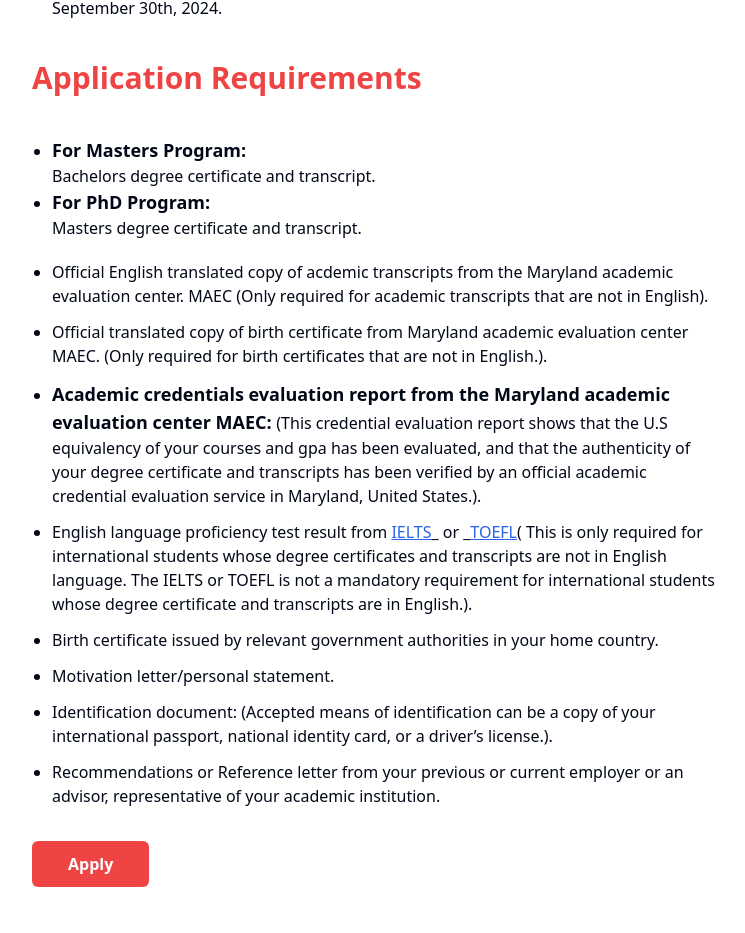
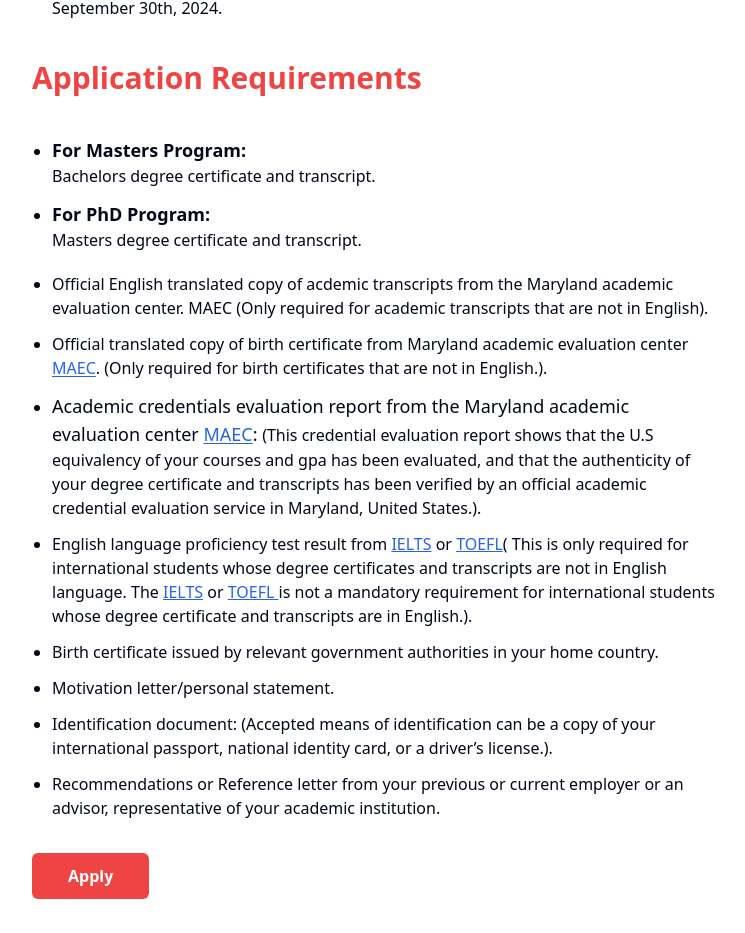
Before and after one commit to Babithkp/studyinmaryland-frontend, a React (Vite) app: page /Scholarships in a window 1280 px wide. Shown: the part 1636-2569 px from the top of the page, without its empty margins (264-1009 px from the left). Built offline with nearby package versions, Linux system fonts and the light colour scheme.

Commit message:
again text change

```diff
--- a/src/components/app/ApplicationPortal.tsx
+++ b/src/components/app/ApplicationPortal.tsx
@@ -1,4 +1,5 @@
-export default function ApplicationPortal() {  return (
+export default function ApplicationPortal() {
+  return (
     <main className="flex items-center justify-center">
       <section className="w-[60%] p-10 max-md:w-full max-md:p-4 font-medium">
         <article className="">
@@ -6,9 +7,9 @@ export default function ApplicationPortal() {  return (
             How To Apply:
           </h1>
           <p className="text-md my-5">
-            The following guide are the requirements to apply for the study in
-            Maryland scholarship to study a masters or phd degree program at one
-            of our partner universities.
+            The following guide are the requirements to apply for the
+            Study-In-Maryland scholarship to study a masters or phd degree
+            program at one of our partner universities.
           </p>
           <p className="text-md my-5">
             The Study-In-Maryland scholarship recipients are automatically
@@ -18,8 +19,7 @@ export default function ApplicationPortal() {  return (
           <p className="text-md my-5">
             International students would have to fill the online application
             form and upload the following documents on the application portal to
-            successfully submit their Study-In-Maryland scholarship and
-            admission application.
+            successfully submit their Study-In-Maryland scholarship application.
           </p>
           <div className="text-md my-5">
             <ul className="ml-5 list-disc flex flex-col gap-3">
@@ -42,13 +42,13 @@ export default function ApplicationPortal() {  return (
                 students).
               </li>
               <li>
-                UPload your IELTS or TOEFL test result from
+                Upload your IELTS or TOEFL test result from
                 <a
                   href={"https://ielts.org"}
                   target="_blank"
                   className="ml-2 underline-offset-2 underline text-blue-800 mr-1"
                 >
-                IELTS
+                  IELTS
                 </a>
                 or
                 <a
@@ -56,7 +56,7 @@ export default function ApplicationPortal() {  return (
                   target="_blank"
                   className="ml-2 underline-offset-2 underline text-blue-800 mr-1"
                 >
-                ETS
+                  TOEFL
                 </a>
                 ( This is only required for students whose degree certificates
                 and transcripts are not in English language)
@@ -86,8 +86,8 @@ export default function ApplicationPortal() {  return (
               </li>
               <li>
                 Upload a recommendation or reference letter from your previous
-                or current employer or an academic advisor from your
-                academic institution.
+                or current employer or an academic advisor from your academic
+                institution.
               </li>
             </ul>
           </div>
--- a/src/components/app/PartnerUniversities.tsx
+++ b/src/components/app/PartnerUniversities.tsx
@@ -195,7 +195,7 @@ export default function PartnerUniversities() {
                     </li>
                   </ul>
                   <li>
-                    Only original scanned copies of bachelor or masters degree
+                    only original scanned copies of bachelor or masters degree
                     certificates and transcripts are accepted.
                   </li>
                 </li>
--- a/src/components/app/Scholarships.tsx
+++ b/src/components/app/Scholarships.tsx
@@ -1,5 +1,6 @@
-import studentsImg from "/scholarshipStudents.jpg"
-import { useEffect } from "react";import HomeSlider from "./com/objects/HomeSlider";
+import studentsImg from "/scholarshipStudents.jpg";
+import { useEffect } from "react";
+import HomeSlider from "./com/objects/HomeSlider";
 export default function Scholarships() {
   useEffect(() => {
     const url = new URLSearchParams(window.location.search);
@@ -18,8 +19,8 @@ export default function Scholarships() {
   return (
     <main className="flex flex-col items-center justify-center">
       <section className="w-[60%] p-10 max-md:w-full max-md:p-4 font-medium">
-      <figure>
-          <img src={studentsImg} alt="Students" loading="lazy"/>
+        <figure>
+          <img src={studentsImg} alt="Students" loading="lazy" />
         </figure>
         <article>
           <p className="my-10 text-3xl font-bold text-red-500 max-md:text-3xl">
@@ -33,10 +34,9 @@ export default function Scholarships() {
             resources. This scholarship initiative aims to help these students
             achieve their dream of studying in the United States. The
             scholarship program has significantly contributed to the influx of
-            international students in Maryland and represents a
-            long-term investment plan, as international students have played a
-            major role in shaping the U.S economy and Communities over the past
-            decade.
+            international students in Maryland and represents a long-term
+            investment plan, as international students have played a major role
+            in shaping the U.S economy and Communities over the past decade.
           </p>
 
           <p className="text-md my-5">
@@ -100,9 +100,9 @@ export default function Scholarships() {
             Application Requirements
           </p>
           <div className="text-md my-5">
-            <ul className="ml-5 list-disc">
+            <ul className="ml-5 list-disc flex flex-col gap-3">
               <li>
-                <span className="text-lg font-bold">For Masters Program:</span>
+                <span className="text-lg  font-bold">For Masters Program:</span>
                 <p>Bachelors degree certificate and transcript.</p>
               </li>
               <li>
@@ -121,13 +121,27 @@ export default function Scholarships() {
 
               <li>
                 Official translated copy of birth certificate from Maryland
-                academic evaluation center MAEC. (Only required for birth
+                academic evaluation center
+                <a
+                      href="https://Maec.us"
+                      target="_blank"
+                      className="underline-offset-2 underline text-blue-600"
+                    >
+                      {" "}MAEC
+                    </a>
+                . (Only required for birth
                 certificates that are not in English.).
               </li>
               <li>
-                <span className="text-lg font-bold">
+                <span className="text-lg ">
                   Academic credentials evaluation report from the Maryland
-                  academic evaluation center MAEC:{" "}
+                  academic evaluation center <a
+                      href="https://Maec.us"
+                      target="_blank"
+                      className="underline-offset-2 underline text-blue-600"
+                    >
+                      MAEC
+                    </a>:{" "}
                 </span>
                 (This credential evaluation report shows that the U.S
                 equivalency of your courses and gpa has been evaluated, and that
@@ -144,7 +158,7 @@ export default function Scholarships() {
                 >
                   IELTS
                 </a>
-                 _ or _
+                {" "}or{" "}
                 <a
                   href="http://www.ets.org/toefl.html"
                   className="underline text-blue-600"
@@ -153,10 +167,24 @@ export default function Scholarships() {
                   TOEFL
                 </a>
                 ( This is only required for international students whose degree
-                certificates and transcripts are not in English language. The
-                IELTS or TOEFL is not a mandatory requirement for international
-                students whose degree certificate and transcripts are in
-                English.).
+                certificates and transcripts are not in English language. The{" "}
+                <a
+                  href="http://www.ielts.org"
+                  className="underline text-blue-600"
+                  target="_blank"
+                >
+                  IELTS
+                </a>
+                {" "}or{" "}
+                <a
+                  href="http://www.ets.org/toefl.html"
+                  className="underline text-blue-600"
+                  target="_blank"
+                >
+                  TOEFL {" "}
+                </a>
+                is not a mandatory requirement for international students whose
+                degree certificate and transcripts are in English.).
               </li>
               <li>
                 Birth certificate issued by relevant government authorities in
--- a/src/components/app/com/objects/AddApplicationArtical.tsx
+++ b/src/components/app/com/objects/AddApplicationArtical.tsx
@@ -6,11 +6,7 @@ export default function AddApplicationArtical() {  return (
 
       <p className="text-md my-5">
         All applicants should enter their details correctly and upload all the
-        required application documents to submit their study in Maryland.
-      </p>
-      <p className="text-md my-5">
-        Successful study in Maryland scholarship recipients will receive an
-        admission to study at one of our partner universities.
+        required application documents to submit their application.
       </p>
       <p className="text-md my-5">
         International students are not required to pay any application/admission
--- a/src/components/app/com/objects/AgentSlide.tsx
+++ b/src/components/app/com/objects/AgentSlide.tsx
@@ -131,7 +131,7 @@ export default function AgentSlide() {
             <BiSolidQuoteAltRight className="-scale-x-100 mb-5" size={"3rem"} />
           </span>
           <p>
-            The decision to become an agent partner with Study in Maryland has
+            The decision to become an as an ambassador with Study in Maryland has
             been one of the best strategic moves for my study abroad agency. The
             organization’s dedication to helping international students secure
             fully funded scholarships for master's and PhD programs at esteemed
```
Also changed, not shown: src/components/app/ReferralProgram.tsx (+5 -11 lines).
